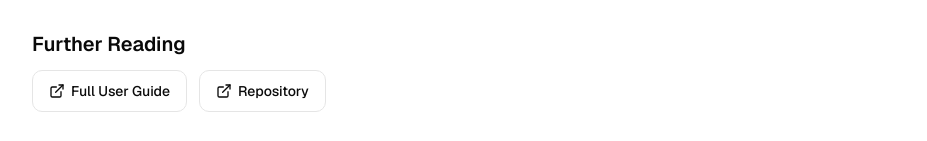
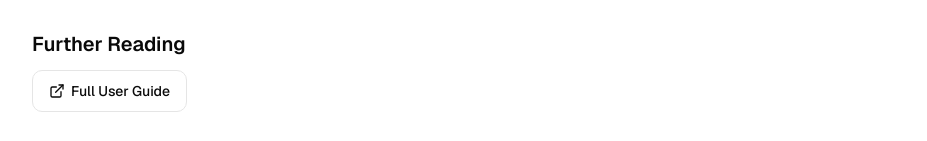
Before and after one commit to nimeshmaharjan1/ncad-student-provisioning, a Next.js app in the folder frontend/: page /about in a window 1280 px wide. Shown: the part 3769-3910 px from the top of the page, without its empty margins (176-1103 px from the left). Built offline with nearby package versions, Linux system fonts and the light colour scheme.

Commit message:
feat: add system documentation page for student provisioning workflows

```diff
--- a/frontend/app/about/page.tsx
+++ b/frontend/app/about/page.tsx
@@ -117,7 +117,7 @@ export default function AboutPage() {
         <h2 className="text-xl font-semibold">Architecture</h2>
         <div className="rounded-xl border bg-card p-5">
           <pre className="overflow-x-auto text-xs leading-relaxed text-muted-foreground font-mono">
-{`Quercus CSV export(s)
+            {`Quercus CSV export(s)
         │
         ▼
   preprocess_quercus()  —  merge, clean, deduplicate, assign Type
@@ -281,10 +281,7 @@ export default function AboutPage() {
             <ExternalLink className="size-4" />
             Full User Guide
           </Link>
-          <a href="https://github.com/anomalyco/ncad-student-provisioning" target="_blank" rel="noopener noreferrer" className="inline-flex items-center gap-1.5 rounded-lg border bg-card px-4 py-2.5 text-sm font-medium hover:bg-muted transition-colors">
-            <ExternalLink className="size-4" />
-            Repository
-          </a>
+
         </div>
       </section>
     </div>
```
